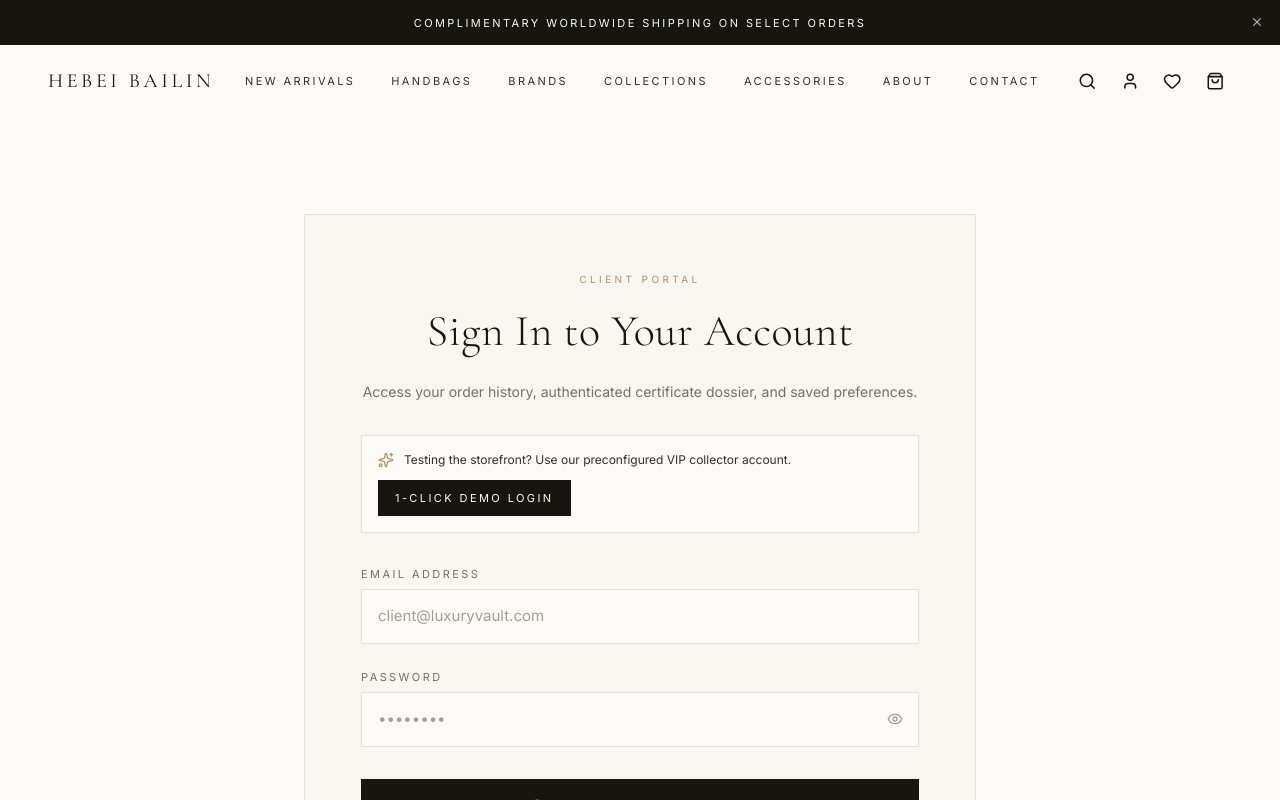
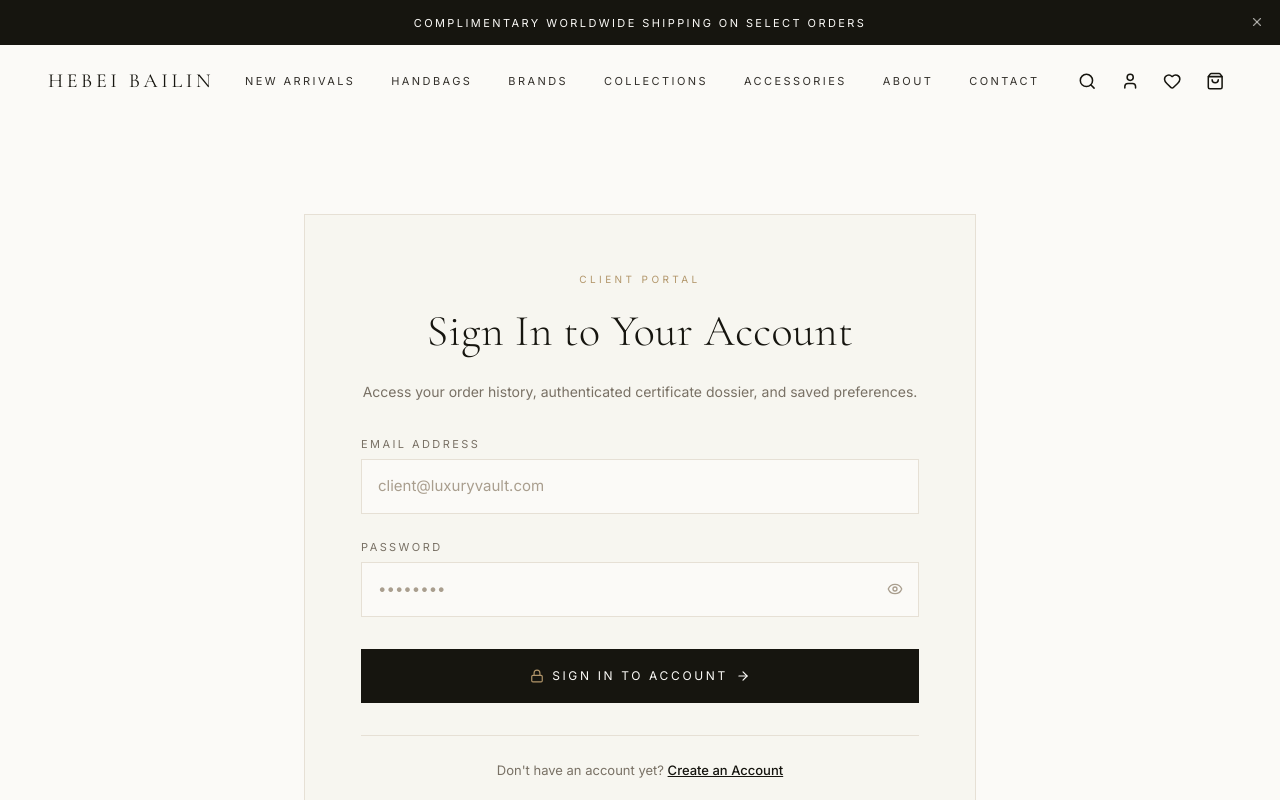
Before and after one commit to Azim11/hebeibailin, a Next.js app: page /account/login in a window 1280 px wide. Shown: the top 800 px of the page. Built offline with nearby package versions, Linux system fonts and the light colour scheme.

Commit message:
feat: implement account authentication pages for login and registration

```diff
--- a/src/app/account/login/page.tsx
+++ b/src/app/account/login/page.tsx
@@ -3,7 +3,7 @@
 import { useState } from "react";
 import Link from "next/link";
 import { useRouter } from "next/navigation";
-import { ArrowRight, Eye, EyeOff, Lock, ShieldCheck, Sparkles } from "lucide-react";
+import { ArrowRight, Eye, EyeOff, Lock, ShieldCheck } from "lucide-react";
 import { Container } from "@/components/ui/Container";
 import { useAuth } from "@/store/auth";
 
@@ -38,19 +38,6 @@ export default function LoginPage() {
     }, 400);
   };
 
-  const handleDemoSignIn = () => {
-    setEmail("alexandra.vance@example.com");
-    setPassword("password123");
-    setError("");
-    setLoading(true);
-
-    setTimeout(() => {
-      signIn("alexandra.vance@example.com", "password123");
-      setLoading(false);
-      router.push("/account");
-    }, 400);
-  };
-
   return (
     <div className="bg-ivory py-16 lg:py-24">
       <Container size="narrow">
@@ -67,21 +54,6 @@ export default function LoginPage() {
               Access your order history, authenticated certificate dossier, and saved
               preferences.
             </p>
-          </div>
-
-          {/* 1-Click Demo Login Banner */}
-          <div className="mt-8 border border-line bg-ivory p-4 flex flex-wrap items-center justify-between gap-3">
-            <div className="flex items-center gap-2.5 font-sans text-xs text-charcoal">
-              <Sparkles className="size-4 text-champagne shrink-0" />
-              <span>Testing the storefront? Use our preconfigured VIP collector account.</span>
-            </div>
-            <button
-              type="button"
-              onClick={handleDemoSignIn}
-              className="border border-ink bg-ink px-4 py-2 font-sans text-[0.6875rem] tracking-luxe uppercase text-ivory hover:bg-charcoal transition-colors"
-            >
-              1-Click Demo Login
-            </button>
           </div>
 
           {/* Form */}
--- a/src/app/account/register/page.tsx
+++ b/src/app/account/register/page.tsx
@@ -3,7 +3,7 @@
 import { useState } from "react";
 import Link from "next/link";
 import { useRouter } from "next/navigation";
-import { ArrowRight, Check, Eye, EyeOff, Lock, ShieldCheck, Sparkles } from "lucide-react";
+import { ArrowRight, Check, Eye, EyeOff, Lock, ShieldCheck } from "lucide-react";
 import { Container } from "@/components/ui/Container";
 import { useAuth } from "@/store/auth";
 
@@ -27,17 +27,6 @@ export default function RegisterPage() {
   if (hydrated && user) {
     router.replace("/account");
   }
-
-  const handleAutoFill = () => {
-    const randomId = Math.floor(100 + Math.random() * 900);
-    setFirstName("Éléonore");
-    setLastName("Laurent");
-    setEmail(`eleonore.laurent${randomId}@example.com`);
-    setPhone("+1 (415) 555-0182");
-    setPassword("password123");
-    setConfirmPassword("password123");
-    setError("");
-  };
 
   const handleSubmit = (e: React.FormEvent) => {
     e.preventDefault();
@@ -93,21 +82,6 @@ export default function RegisterPage() {
               Register to track acquisitions, store verified delivery addresses, and
               receive private collector previews.
             </p>
-          </div>
-
-          {/* Quick Fill Button */}
-          <div className="mt-8 border border-line bg-ivory p-4 flex flex-wrap items-center justify-between gap-3">
-            <div className="flex items-center gap-2 font-sans text-xs text-charcoal">
-              <Sparkles className="size-4 text-champagne shrink-0" />
-              <span>Want to test quickly? Auto-fill sample collector information.</span>
-            </div>
-            <button
-              type="button"
-              onClick={handleAutoFill}
-              className="border border-ink bg-ink px-4 py-2 font-sans text-[0.6875rem] tracking-luxe uppercase text-ivory hover:bg-charcoal transition-colors"
-            >
-              Fill Sample Details
-            </button>
           </div>
 
           {/* Form */}
```
